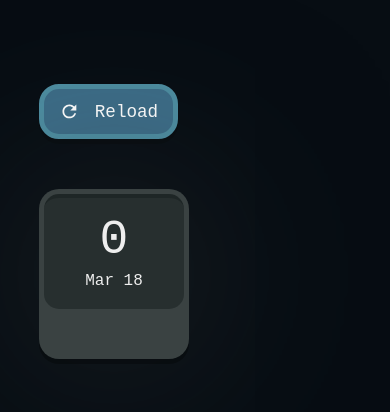
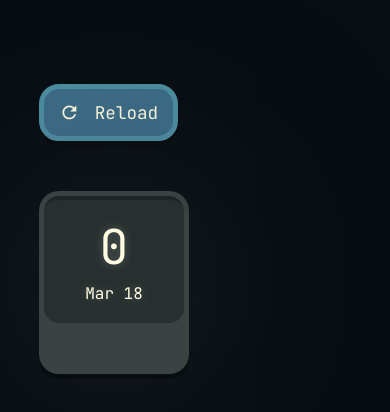
Before and after one commit to LarsMans64/day-counter, a Vue app: page / in a window 390 px wide. Shown: the top 412 px of the page. Built offline with nearby package versions, Linux system fonts and the light colour scheme.

Commit message:
hopeful mobile fixes

```diff
--- a/src/assets/main.css
+++ b/src/assets/main.css
@@ -1,3 +1,5 @@
+@import url('https://fonts.googleapis.com/css2?family=JetBrains+Mono:ital,wght@0,100..800;1,100..800&display=swap');
+
 :root {
   --col-max-day: #7fc340;
   --col-min-day: #3a4242;
@@ -24,4 +26,6 @@ button {
   border: none;
   cursor: pointer;
   font-family: inherit;
+  color: inherit;
+  font-size: inherit;
 }
--- a/src/components/Day.vue
+++ b/src/components/Day.vue
@@ -33,8 +33,8 @@ animate();
       <div class="date">{{ new Date(day.date).toLocaleDateString(undefined, format) }}</div>
     </div>
     <div class="buttons">
-      <button class="tile" @click="day.count--">-</button>
-      <button class="tile" @click="day.count++">+</button>
+      <button class="tile" @click.prevent="day.count--">-</button>
+      <button class="tile" @click.prevent="day.count++">+</button>
     </div>
   </div>
 </template>
@@ -50,7 +50,7 @@ animate();
   overflow: hidden;
   user-select: none;
 
-  color: oklch(from var(--col-day) 0.95 calc(c - 0.1) h);
+  text-shadow: oklch(from var(--col-day) .9 c h / 30%) 0 0 10px;
 
   padding: 5px 5px 5px 5px;
   margin-bottom: 10px;
```
